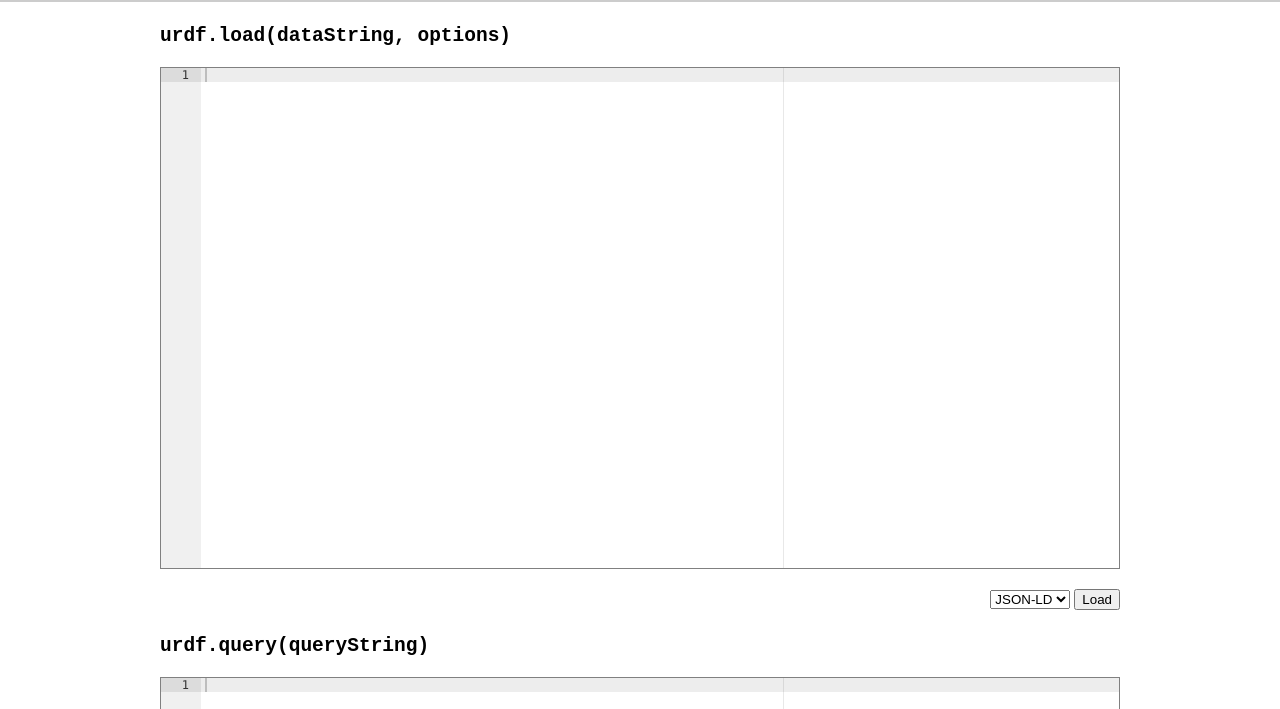
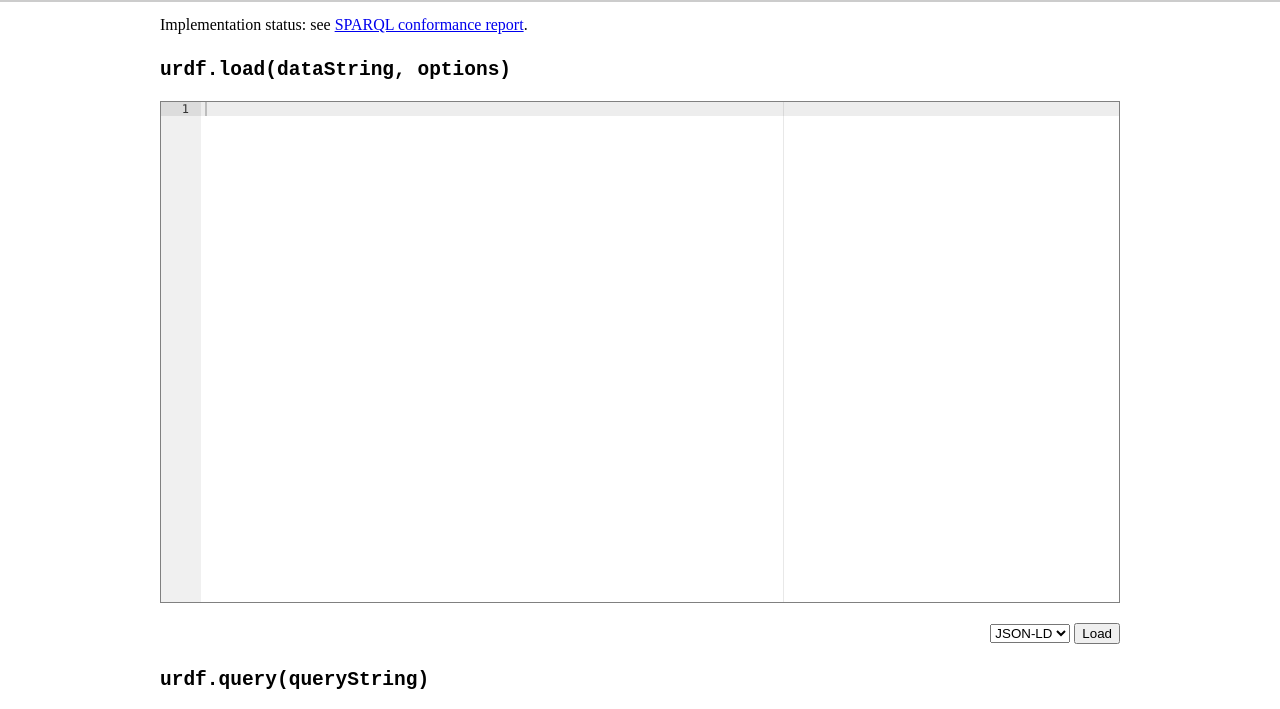
Before and after one commit to vcharpenay/uRDF.js, a plain HTML site: page index.html in a window 1280 px wide. Shown: the part 80-789 px from the top of the page. Drawn offline with Linux system fonts and the light colour scheme.

Commit message:
added link to conformance report

```diff
--- a/index.html
+++ b/index.html
@@ -78,6 +78,8 @@
     </div>
 
     <div class="content">
+        <p>Implementation status: see <a href="report.html">SPARQL conformance report</a>.</p>
+
         <h2><code>urdf.load(dataString, options)</code></h2>
         <div id="data" class="code-input"></div>
         <div class="control">
```
